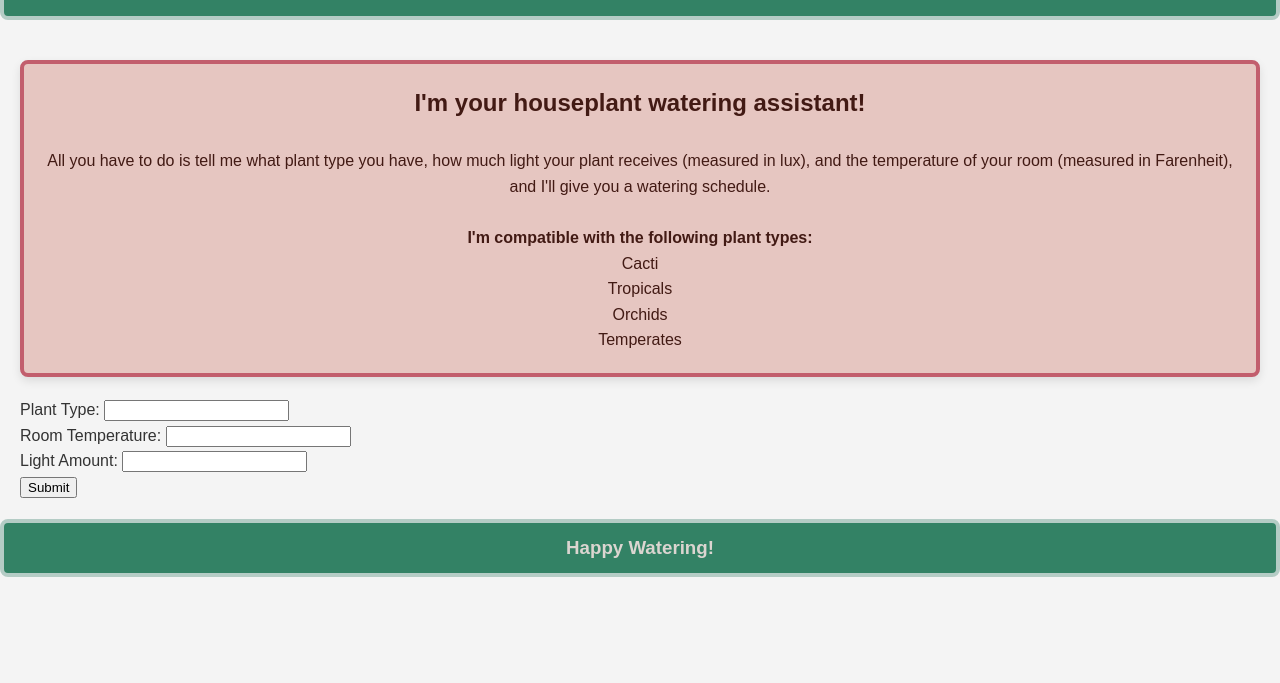
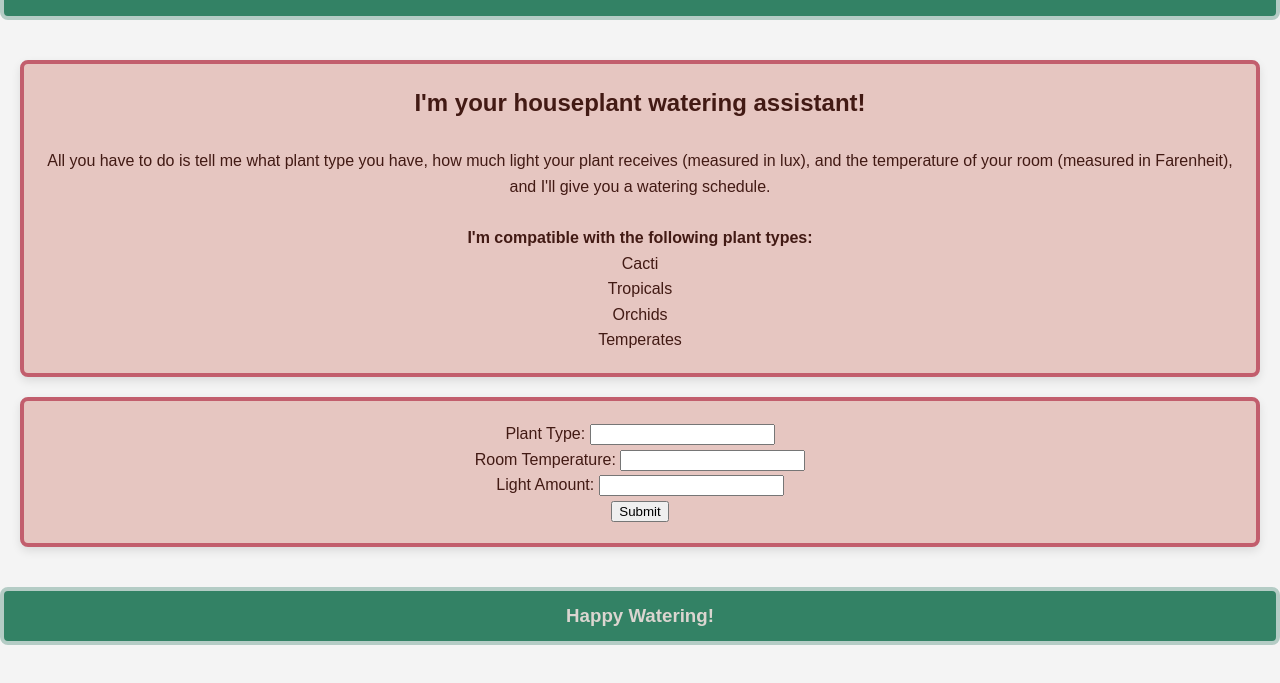
Before and after one commit to Osgravy/Project-1-Plants, a plain HTML site: page Project/framework.html in a window 1280 px wide. Shown: the part 89-772 px from the top of the page. Drawn offline with Linux system fonts and the light colour scheme; a script that the page names is missing.

Commit message:
fixed code

```diff
--- a/Project/framework.html
+++ b/Project/framework.html
@@ -30,6 +30,8 @@
             </ul>
         </section>
 
+        <section class = "contentMain">
+            <form action="process_form.php" method="post">
 
                 <label for="plant">Plant Type:</label>
 
@@ -46,9 +48,6 @@
                 <input type="submit" value="Submit">
 
             </form>
-
-            <script src="../framework.js"></script>
-
         </section>
     </main>
 
--- a/framework.js
+++ b/framework.js
@@ -1,3 +1,3 @@
 document.getElementById('#myForm').addEventListener('submit', function(event) {
     event.preventDefault();
-    alert('Form has been submitted!');}
+    alert('Form has been submitted!');})
```
Also changed, not shown: Project/framework.css (line endings or trailing spaces).
